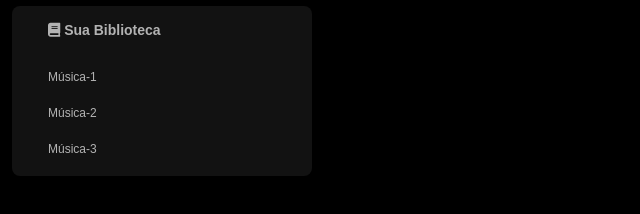
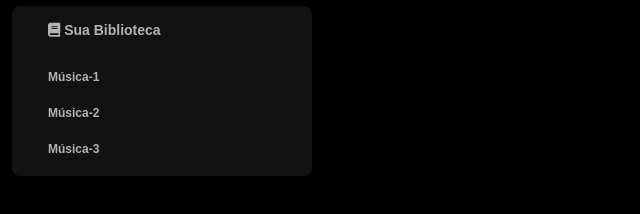
Before and after one commit to crisprogramadora/Imersao-Alura-HTML-CSS-Javascript, a plain HTML site: page index.html in a window 1280 px wide. Shown: the part 176-390 px from the top of the page, 0-640 px from the left. Drawn offline with Linux system fonts and the light colour scheme.

Commit message:
commit inicial

```diff
--- a/reset.css
+++ b/reset.css
@@ -1,5 +1,4 @@
 /* Reset css */
-
 html,
 body,
 div,
--- a/script.js
+++ b/script.js
@@ -0,0 +1 @@
+//scripts
--- a/styles.css
+++ b/styles.css
@@ -81,7 +81,7 @@ body {
 .biblioteca nav ul li a {
     color: #b3b3b3;
     text-decoration: none;
-    font-weight: 400;
+    font-weight: 600;
     font-size: 12px;
     font-family: "DM Sans", sans-serif;
 }
```
Also changed, not shown: index.html (+11 -1 lines).
